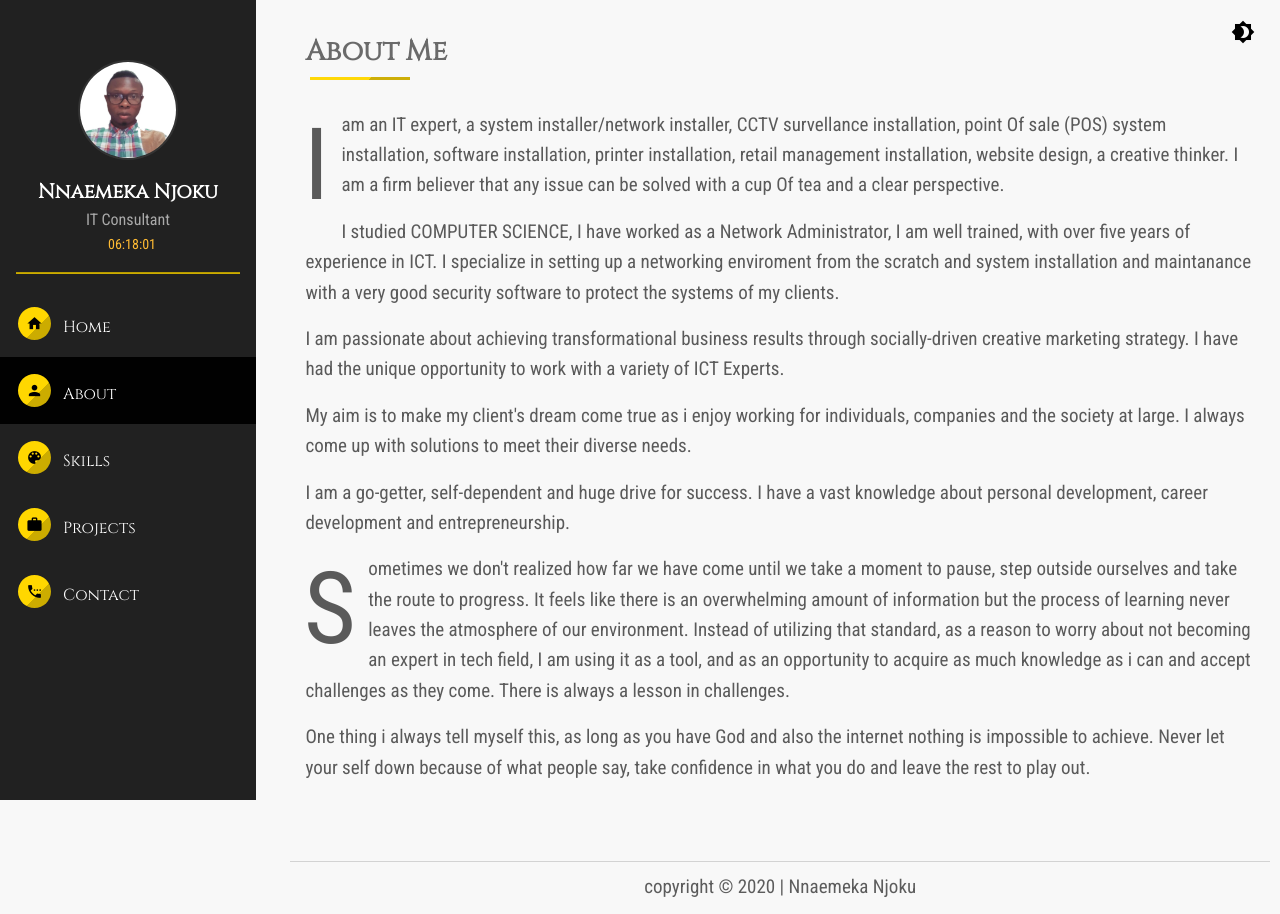
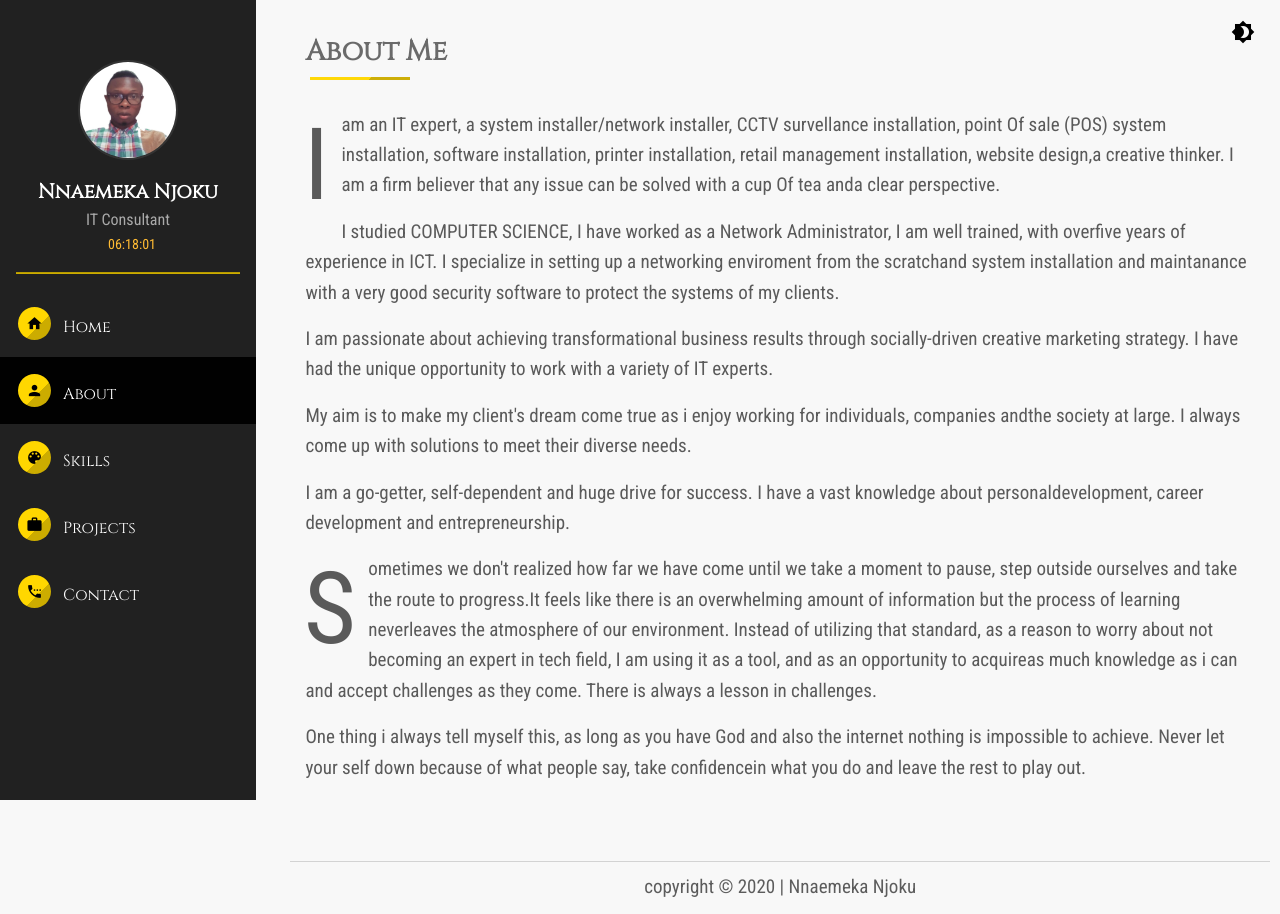
Before and after one commit to vudu007/vudu007, a plain HTML site: page index.html in a window 1280 px wide. Both pictures are taken after a click on the element "About Me". Drawn offline with nearby package versions, Linux system fonts and the light colour scheme; some packages are replaced by stand-ins of ours; a script that the page names is missing; a web font is replaced by a local one.

Commit message:
write up

```diff
--- a/index.html
+++ b/index.html
@@ -128,49 +128,53 @@
 				<h3>About Me</h3>
 				<p>
 					<span class="light-red subhead animated infinte flip">I</span> am an IT expert, a system
-					installer/network installer, CCTV survellance installation, point Of sale (POS) system installation,
-					software installation, printer installation, retail management installation, website design,
-					a creative thinker. I am a firm believer that any issue can be solved with a cup Of tea and
-					a clear perspective.
+					installer/network installer, CCTV survellance installation, point Of sale (POS) system
+					installation, software installation, printer installation, retail management installation,
+					website design,a creative thinker. I am a firm believer that any issue can be solved with
+					a cup Of tea anda clear perspective.
 
 
 
 				</p>
 				<p>
-					I studied COMPUTER SCIENCE, I have worked as a Network Administrator, I am well trained, with over
-					five years of experience in ICT. I specialize in setting up a networking enviroment from the scratch
-					and system installation and maintanance with a very good security software to protect the systems of
-					my clients.
+					     I studied COMPUTER SCIENCE, I have worked as a Network Administrator, I am well trained,
+						 with overfive years of experience in ICT. I specialize in setting up a networking enviroment
+						 from the scratchand system installation and maintanance with a very good security software to
+						 protect the systems of my clients.
 
 				</p>
 				<p>
-					I am passionate about achieving transformational business results through socially-driven creative
-					marketing strategy. I have had the unique opportunity to work with a variety of ICT Experts.
+					     I am passionate about achieving transformational business results through socially-driven
+						 creative marketing strategy. I have had the unique opportunity to work with a variety of
+						 IT experts.
 
 				</p>
 				<p>
-					My aim is to make my client's dream come true as i enjoy working for individuals, companies and
-					the society at large. I always come up with solutions to meet their diverse needs.
+					    My aim is to make my client's dream come true as i enjoy working for individuals,
+						companies andthe society at large. I always come up with solutions to meet their
+						diverse needs.
 				</p>
 
 
 				<p>
-					I am a go-getter, self-dependent and huge drive for success. I have a vast knowledge about personal
-					development, career development and entrepreneurship.
+					    I am a go-getter, self-dependent and huge drive for success. I have a vast knowledge
+					    about personaldevelopment, career development and entrepreneurship.
 				</p>
 				<p>
 					<span class="light-red subhead animated infinte flip">S</span>ometimes we don't realized how far we
-					have come until we take a moment to pause, step outside ourselves and take the route to progress.
-					It feels like there is an overwhelming amount of information but the process of learning never
-					leaves the atmosphere of our environment. Instead of utilizing that standard, as a reason to worry
-					about not becoming an expert in tech field, I am using it as a tool, and as an opportunity to acquire
-					     as much knowledge as i can and accept challenges as they come. There is always a lesson in challenges.
+					    have come until we take a moment to pause, step outside ourselves and take the route
+					    to progress.It feels like there is an overwhelming amount of information but the process
+					    of learning neverleaves the atmosphere of our environment. Instead of utilizing that standard,
+					    as a reason to worry about not becoming an expert in tech field, I am using it as a tool, and
+						as an opportunity to acquireas much knowledge as i can and accept challenges as they come.
+						There is always a lesson in challenges.
 
 				</p>
 				<P>
-					     One thing i always tell myself this, as long as you have God and also the internet nothing is impossible
-					     to achieve. Never let your self down because of what people say, take confidence in what you do and
-					     leave the rest to play out.
+						 One thing i always tell myself this, as long as you have God and also the internet
+						 nothing is impossible to achieve. Never let your self down because of what people
+					     say, take confidencein what you do and leave the rest to play out.
+
 				</P>
 			</div>
 			<!-- project page -->
```
